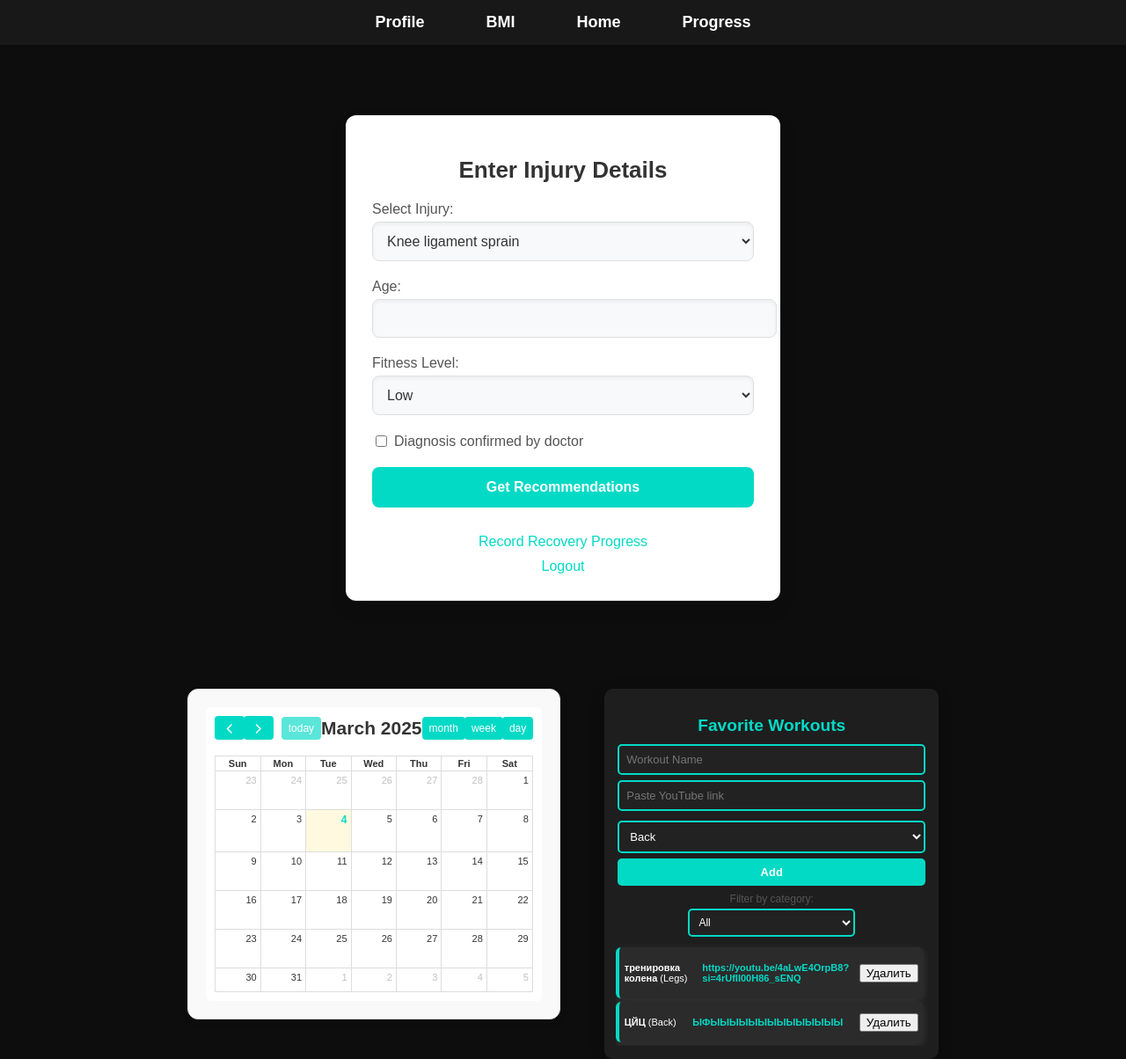
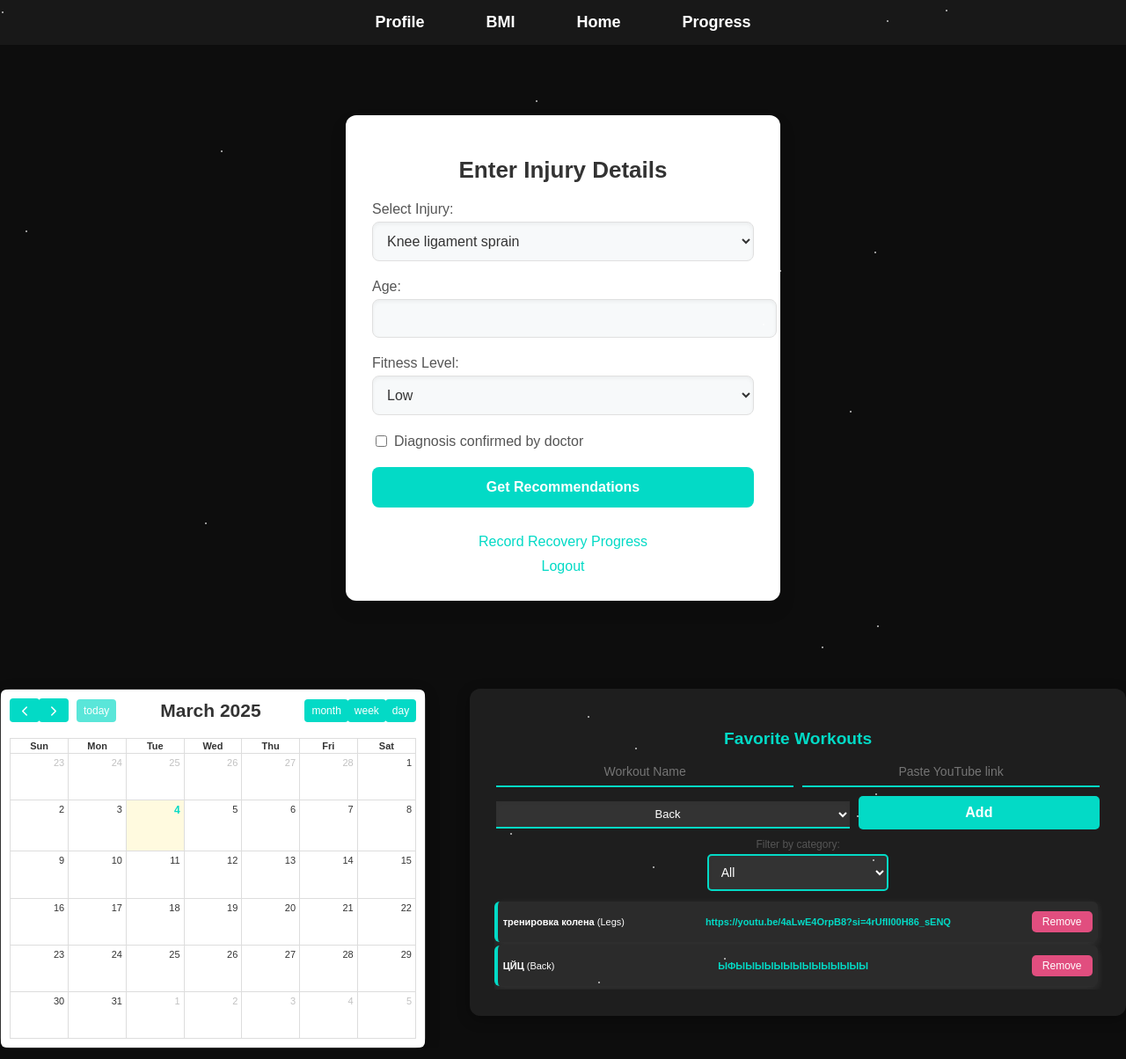
Before and after one commit to MariannaSh/InjuryTracker, a Flask app: page /home in a window 1280 px wide. Shown: the whole page at 88% size. Run offline with Flask 3, Linux system fonts and the light colour scheme; the visitor is signed in with stand-in values (Sample User, id 1); data comes from the database, SQL or seed files in the repository; both versions use the stored data as it was after the commit; data that the repository does not hold is empty.

Commit message:
home_page redesign

```diff
--- a/static/css/home_page.css
+++ b/static/css/home_page.css
@@ -99,45 +99,45 @@
 .container {
     display: flex;
     align-items: flex-start;
-    gap: 50px; /* Расстояние между календарем и заметками */
+    gap: 50px;
     justify-content: center;
     margin-top: 20px;
+    flex-wrap: wrap;
 }
 
-/* Контейнер календаря */
 #calendar-container {
-    max-width: 600px; /* Чуть увеличил ширину */
-    padding: 20px;
-    background: #f9f9f9;
+    max-width: 550px;
+    background: #1e1e1e;
     border-radius: 12px;
-    box-shadow: 0 4px 10px rgba(0, 0, 0, 0.1);
-    border: 1px solid #ddd;
+    box-shadow: 0 4px 15px rgba(0, 0, 0, 0.3);
+    border: 1px solid #333;
+    color: #fff;
+    flex-grow: 1;
 }
 
-/* Общие стили календаря */
+
 #calendar {
     background-color: #fff;
     border-radius: 6px;
     padding: 10px;
     color: #333;
-    font-size: 12px; /* Уменьшенный шрифт */
+    font-size: 12px;
 }
 
-/* Заголовок календаря */
+
 .fc-toolbar-title {
-    font-size: 1.1em; /* Уменьшаем шрифт заголовка */
+    font-size: 1.1em;
     font-weight: bold;
     color: #333;
 }
 
-/* Кнопки управления */
 .fc-button {
     background-color: #03dac6 !important;
     color: white !important;
     border: none !important;
     border-radius: 4px !important;
     padding: 4px 8px !important;
-    font-size: 12px !important; /* Уменьшаем шрифт кнопок */
+    font-size: 12px !important;
 }
 
 .fc-button:hover {
@@ -181,17 +181,19 @@
 .fc-col-header-cell {
     font-size: 11px;
 }
+
 /* Секция "Favorite Workouts" */
 #video-notes {
-    max-width: 350px;
+    max-width: 800px; /* Увеличиваем ширину контейнера */
+    padding: 30px; /* Увеличиваем внутренние отступы */
     background: #1e1e1e;
-    padding: 15px;
-    border-radius: 10px;
+    border-radius: 12px;
     box-shadow: 0 4px 15px rgba(0, 0, 0, 0.3);
     color: #ffffff;
     display: flex;
     flex-direction: column;
     align-items: center;
+    flex-grow: 1; /* Позволяет этому контейнеру занимать больше места */
 }
 
 #video-notes h2 {
@@ -202,29 +204,57 @@
     margin-bottom: 10px;
 }
 
-/* Компактная форма добавления видео */
+/* Компактная форма добавления видео в строку */
 .add-video {
     display: flex;
     flex-wrap: wrap;
     justify-content: center;
-    gap: 6px;
+    gap: 10px;
+    width: 100%;
+    align-items: center;
 }
 
 .add-video input, .add-video select {
-    width: 100%;
+    flex: 1;
+    min-width: 40%;
     padding: 8px;
-    font-size: 13px;
-    border: 2px solid #03dac6;
-    border-radius: 5px;
-    background: #222;
+    font-size: 14px;
+    border: none;
+    border-bottom: 2px solid #03dac6;
+    border-radius: 0;
+    background: transparent;
     color: #ffffff;
     transition: all 0.3s;
+    text-align: center;
+}
+
+.add-video select {
+    background: #333; /* Темный фон для выпадающего списка */
+    color: #ffffff; /* Белый цвет текста */
+    border-bottom: 2px solid #03dac6; /* Цвет нижней границы */
+    width: 100%; /* Ширина 100% для адаптации */
+    font-size: 13px; /* Размер шрифта */
+    padding: 6px; /* Внутренние отступы */
+    border-radius: 0; /* Без скруглений */
+    box-sizing: border-box; /* Учет внутренних отступов в ширине */
+}
+
+.add-video select option {
+    background: #333; /* Темный фон для элементов списка */
+    color: #ffffff; /* Белый цвет текста для элементов */
+}
+
+.add-video select:focus {
+    outline: none;
+    background: #444; /* Легкий оттенок серого при фокусе */
+    border-color: #03dac6; /* Цвет границы при фокусе */
 }
 
 .add-video input:focus, .add-video select:focus {
-    background: #333;
+    background: transparent;
     outline: none;
-    box-shadow: 0 0 6px rgba(3, 218, 198, 0.5);
+    box-shadow: none;
+    border-bottom: 2px solid #03dac6;
 }
 
 /* Улучшенная кнопка "Добавить" */
@@ -232,13 +262,14 @@
     background-color: #03dac6;
     color: #ffffff;
     border: none;
-    padding: 8px;
+    padding: 10px 20px;
     border-radius: 5px;
-    font-size: 13px;
+    font-size: 16px;
     cursor: pointer;
     transition: background 0.3s;
     font-weight: bold;
-    width: 100%;
+    min-width: 40%;
+    text-align: center;
 }
 
 .add-video button:hover {
@@ -247,21 +278,33 @@
 
 /* Фильтр категории */
 .video-filter {
-    margin-top: 8px;
+    margin-top: 10px;
     font-size: 12px;
     color: #cccccc;
     text-align: center;
 }
 
 .video-filter select {
-    padding: 6px;
-    font-size: 12px;
+    padding: 10px;
+    font-size: 14px;
     border: 2px solid #03dac6;
     border-radius: 5px;
-    background: #222;
-    color: #ffffff;
+    background: #333; /* Dark background for the dropdown */
+    color: #ffffff; /* White text color */
     width: 100%;
     margin-top: 4px;
+}
+
+.video-filter select option {
+    background: #333; /* Dark background for options */
+    color: #ffffff; /* White text color for options */
+}
+
+/* Добавление темного фона при фокусировке */
+.video-filter select:focus {
+    outline: none;
+    background: #444; /* Slightly lighter dark background on focus */
+    border-color: #03dac6;
 }
 
 /* Список видео */
@@ -300,22 +343,25 @@
     text-decoration: underline;
 }
 
-/* Кнопка удаления */
-.delete-btn {
-    background: #ff4d4d;
-    color: white;
-    border: none;
-    padding: 5px;
-    border-radius: 4px;
-    cursor: pointer;
-    transition: background 0.2s ease-in-out;
-    font-size: 11px;
+.video-item button {
+    background-color: #e14e7f; /* Красный фон для кнопки удаления */
+    color: #ffffff; /* Белый текст */
+    border: none; /* Без границ */
+    padding: 5px 12px; /* Внутренние отступы */
+    border-radius: 5px; /* Скругленные углы */
+    cursor: pointer; /* Курсор в виде руки при наведении */
+    font-size: 12px; /* Размер шрифта */
+    transition: background-color 0.3s ease, transform 0.2s ease; /* Плавное изменение фона */
 }
 
-.delete-btn:hover {
-    background: #cc0000;
+.video-item button:hover {
+    background-color: #d67595; /* Темный красный цвет фона при наведении */
+    transform: scale(1.05); /* Легкое увеличение кнопки при наведении */
 }
 
+.video-item button:focus {
+    outline: none; /* Убираем обводку при фокусировке */
+}
 
 /* Form Styles */
 .form-group {
@@ -398,3 +444,28 @@
 .link-btn:hover {
     color: #03dac6;
 }
+
+/* Генерируем несколько случайных звезд на фоне */
+.star {
+    position: absolute;
+    width: 2px;
+    height: 2px;
+    background-color: #ffffff;
+    border-radius: 50%;
+    animation: twinkling 3s infinite ease-in-out;
+}
+
+@keyframes twinkling {
+    0%, 100% {
+        opacity: 1;
+    }
+    50% {
+        opacity: 0.3;
+    }
+}
+
+.star:nth-child(1) { top: 10%; left: 20%; }
+.star:nth-child(2) { top: 30%; left: 80%; }
+.star:nth-child(3) { top: 50%; left: 50%; }
+.star:nth-child(4) { top: 70%; left: 30%; }
+.star:nth-child(5) { top: 90%; left: 70%; }
--- a/static/js/script.js
+++ b/static/js/script.js
@@ -61,7 +61,7 @@
     videoList.innerHTML = ""; // Очищаем перед добавлением новых видео
 
     if (videos.length === 0) {
-        videoList.innerHTML = "<p>Нет добавленных видео.</p>";
+        videoList.innerHTML = "<p>No videos added.</p>";
         return;
     }
 
@@ -71,7 +71,7 @@
         videoElement.innerHTML = `
             <p><strong>${video.title}</strong> (${video.category})</p>
             <a href="${video.link}" target="_blank">${video.link}</a>
-            <button onclick="deleteVideo(${video.id})">Удалить</button>
+            <button onclick="deleteVideo(${video.id})">Remove</button>
         `;
         videoList.appendChild(videoElement);
     });
@@ -84,7 +84,7 @@
     const category = document.getElementById("video_category").value;
 
     if (!title || !link) {
-        alert("Введите название и ссылку на видео!");
+        alert("Enter the title and link to the video!");
         return;
     }
 
@@ -101,7 +101,7 @@
                 document.getElementById("video_url").value = "";
             }
         })
-        .catch(error => console.error("Ошибка добавления:", error));
+        .catch(error => console.error("Add error:", error));
 }
 
 // Фильтр видео по категории
@@ -119,7 +119,7 @@
                 displayVideos(filteredVideos);
             }
         })
-        .catch(error => console.error("Ошибка фильтрации:", error));
+        .catch(error => console.error("Filter Error:", error));
 }
 
 // Функция удаления видео
@@ -131,7 +131,7 @@
                 loadVideos(); // Обновляем список после удаления
             }
         })
-        .catch(error => console.error("Ошибка удаления:", error));
+        .catch(error => console.error("Delete Error:", error));
 }
 
 
```
Also changed, not shown: injuries.db.
